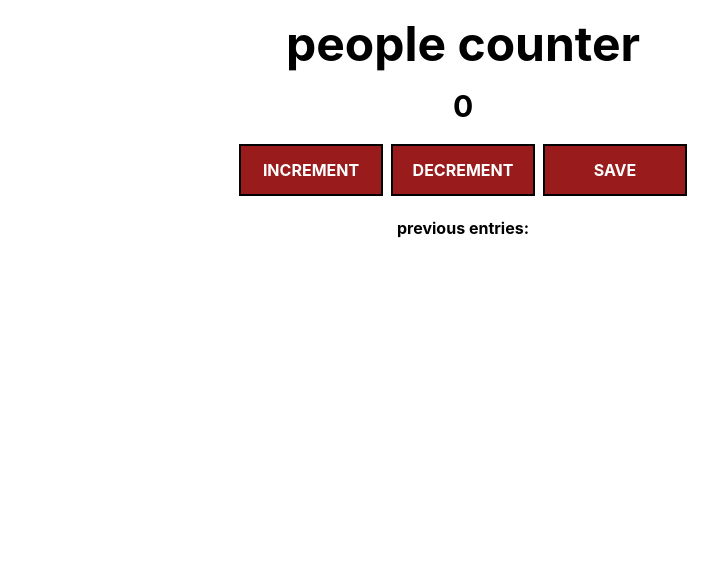
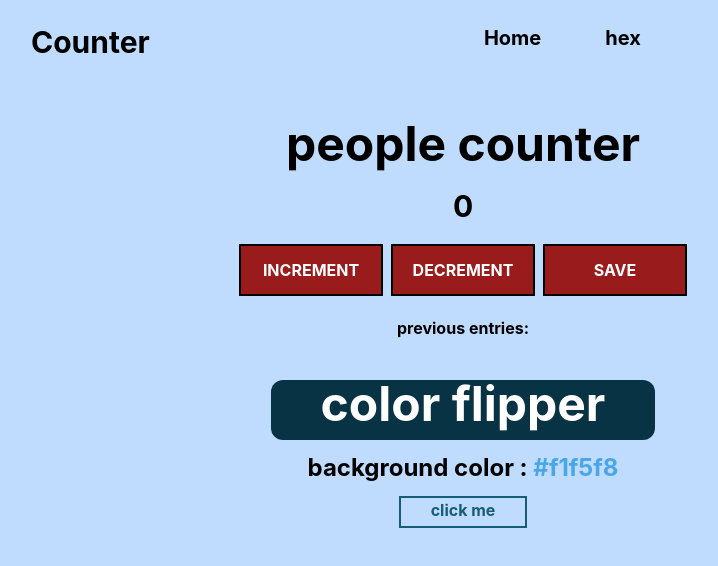
Before and after one commit to hrithik406/javascript_beginners, a website: page src/index.html in a window 1280 px wide. Shown: the whole page, without its empty margins (177-895 px from the left). Drawn offline with Linux system fonts and the light colour scheme.

Commit message:
color flipper

```diff
--- a/src/index.html
+++ b/src/index.html
@@ -7,14 +7,34 @@
     <title>counter</title>
     <script src="./new.js"></script>
 </head>
-<body>
-    <h1 class="mt-5 mb-5 text-5xl">people counter</h1>
-    <h2 id="count-el" class="text-3xl font-bold mb-5">0</h2>
-    <div class="my-5 text-white flex flex-wrap gap-2 max-w-lg mx-auto px-8">
-    <button id="increment-btn" onclick="increment()" class="min-w-36 flex-1 py-3 bg-red-800 border-black border-2">INCREMENT</button>
-    <button id="decrement-btn" onclick="decrement()" class="min-w-36 flex-1 py-3 bg-red-800 border-black border-2">DECREMENT</button>
-    <button id="save-btn" onclick="save()" class="min-w-36 flex-1 py-3 bg-red-800 border-black border-2">SAVE</button>
+<body class="bg-blue-200 box-border">
+  <nav class="relative container mx-auto p-4">
+    <div class="flex items-center justify-between">
+      <div class="pt-2">
+        <h1 class="text-3xl font-bold mx-10">Counter</h1>
+      </div>
+      <div class="flex gap-x-16 mx-auto">
+        <a href="index.html" class="text-xl hover:text-red-600 transition-all duration-300">Home</a>
+        <a href="hex.html" class="text-xl  hover:text-yellow-500 transition-all duration-300">hex</a>
+      </div>
     </div>
-    <p>previous entries: <span id="save-el"></span></p>
+  </nav>
+  <br>
+
+  <h1 class="my-5 pt- text-5xl">people counter</h1>
+  <h2 id="count-el" class="text-3xl font-bold mb-5">0</h2>
+  <div class="my-5 text-white flex flex-wrap gap-2 max-w-lg mx-auto px-8">
+   <button id="increment-btn" onclick="increment()" class="min-w-36 flex-1 py-3 bg-red-800 border-black border-2">INCREMENT</button>
+   <button id="decrement-btn" onclick="decrement()" class="min-w-36 flex-1 py-3 bg-red-800 border-black border-2">DECREMENT</button>
+   <button id="save-btn" onclick="save()" class="min-w-36 flex-1 py-3 bg-red-800 border-black border-2">SAVE</button>
+  </div>
+  <p class="pb-10">previous entries: <span id="save-el"></span></p>
+
+  <h1 class="mx-auto my-auto text-5xl bg-cyan-950 w-96 pb-3 rounded-xl text-white">color flipper</h1>
+  <div class="container mx-auto">
+    <h2 class="text-2xl py-3">background color : <span class="color">#f1f5f8</span></h2>
+    <button class="flex mx-auto justify-center text-cyan-800 font-bold w-32 h-8 border-2 border-cyan-800 hover:text-lg hover:w-28 hover:bg-cyan-950 hover:border-transparent hover:text-white transition-all ease-in-out duration-100" id="btn">click me</button>
+  </div>
+
 </body>
 </html>
--- a/src/input.css
+++ b/src/input.css
@@ -2,10 +2,46 @@
 @tailwind components;
 @tailwind utilities;
 
+:root {
+    /* dark shades of primary color*/
+    --clr-primary-1: hsl(205, 86%, 17%);
+    --clr-primary-2: hsl(205, 77%, 27%);
+    --clr-primary-3: hsl(205, 72%, 37%);
+    --clr-primary-4: hsl(205, 63%, 48%);
+    /* primary/main color */
+    --clr-primary-5: hsl(205, 78%, 60%);
+    /* lighter shades of primary color */
+    --clr-primary-6: hsl(205, 89%, 70%);
+    --clr-primary-7: hsl(205, 90%, 76%);
+    --clr-primary-8: hsl(205, 86%, 81%);
+    --clr-primary-9: hsl(205, 90%, 88%);
+    --clr-primary-10: hsl(205, 100%, 96%);
+    /* darkest grey - used for headings */
+    --clr-grey-1: hsl(209, 61%, 16%);
+    --clr-grey-2: hsl(211, 39%, 23%);
+    --clr-grey-3: hsl(209, 34%, 30%);
+    --clr-grey-4: hsl(209, 28%, 39%);
+    /* grey used for paragraphs */
+    --clr-grey-5: hsl(210, 22%, 49%);
+    --clr-grey-6: hsl(209, 23%, 60%);
+    --clr-grey-7: hsl(211, 27%, 70%);
+    --clr-grey-8: hsl(210, 31%, 80%);
+    --clr-grey-9: hsl(212, 33%, 89%);
+    --clr-grey-10: hsl(210, 36%, 96%);
+    --clr-white: #fff;
+    --clr-red-dark: hsl(360, 67%, 44%);
+    --clr-red-light: hsl(360, 71%, 66%);
+    --clr-green-dark: hsl(125, 67%, 44%);
+    --clr-green-light: hsl(125, 71%, 66%);
+    --clr-black: #222;
+}
+
 body {
-    background-image: url("station.jpg");
-    background-size: cover;
     font-family: -apple-system, BlinkMacSystemFont, 'Segoe UI', Roboto, Oxygen, Ubuntu, Cantarell, 'Open Sans', 'Helvetica Neue', sans-serif;
     font-weight: bold;
     text-align: center;
 }
+
+.color {
+    color: var(--clr-primary-5);
+}
--- a/src/new.js
+++ b/src/new.js
@@ -1,11 +1,24 @@
+let count = 0
+let countEl = null
 let saveEl = null
-let countEl = null
-let count = 0
 
 window.addEventListener("DOMContentLoaded", (e) => {
     saveEl = document.getElementById('save-el')
     countEl = document.getElementById('count-el')
+    colors = ["green", "red", "rgba(133,122,200)", "#f15025"]
+    btn = document.getElementById("btn")
+    color = document.querySelector(".color")
+    btn.addEventListener("click", function () {
+        randomNumber = getRandomNumber()
+        console.log(randomNumber)
+        document.body.style.backgroundColor = colors[randomNumber]
+        color.textContent = colors[randomNumber]
+    })
 })
+
+function getRandomNumber() {
+    return Math.floor(Math.random() * colors.length)
+}
 
 function increment() {
     count += 1
--- a/tailwind.config.js
+++ b/tailwind.config.js
@@ -2,6 +2,12 @@
 module.exports = {
   content: ["./src/**/*.{html,js}"],
   theme: {
+    screens: {
+      sm: '480px',
+      md: '768px',
+      lg: '976px',
+      xl: '1440px',
+    },
     extend: {
       colors:{
         krishu: "#63f50a"
```
Also changed, not shown: src/hex.html (added), src/output.css.
